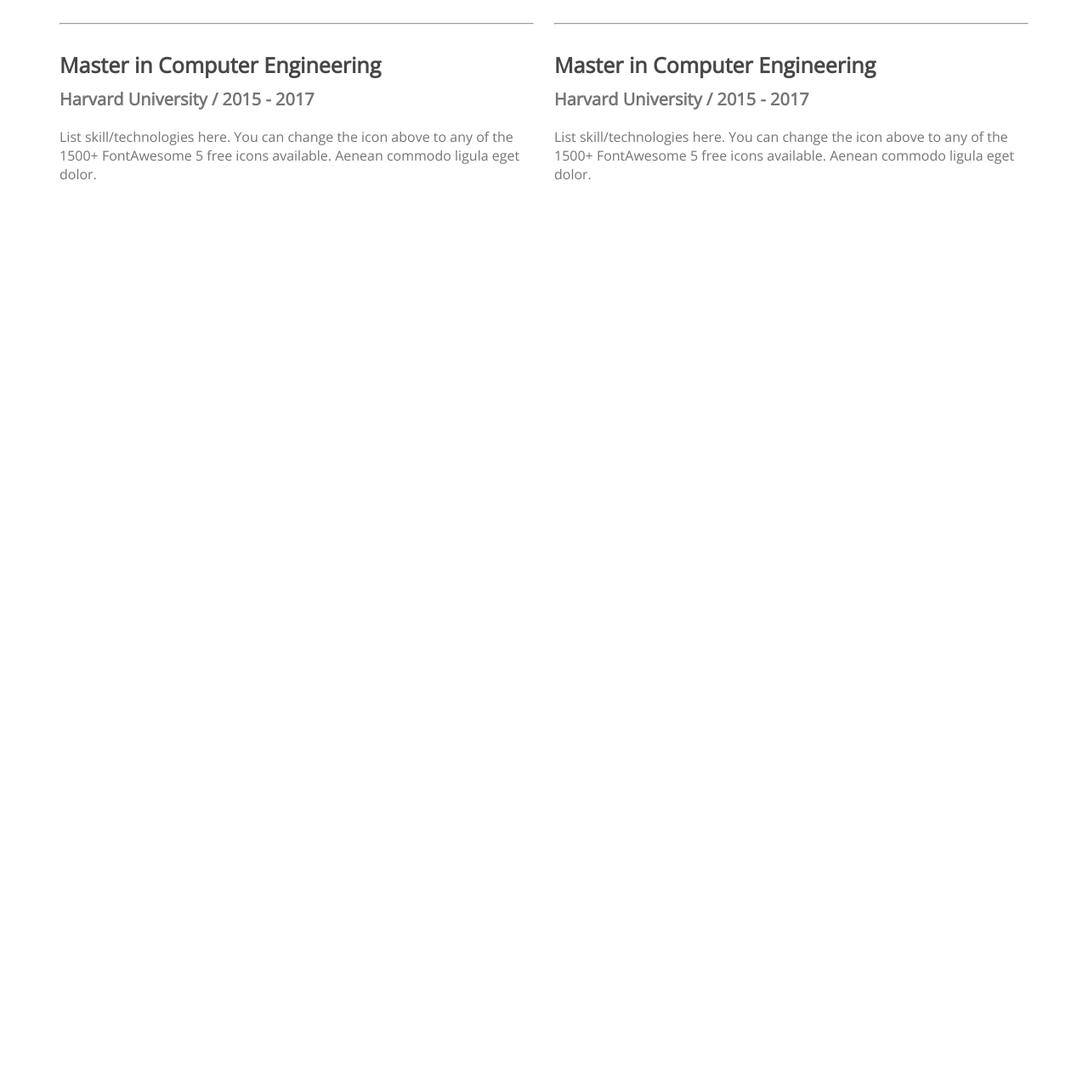
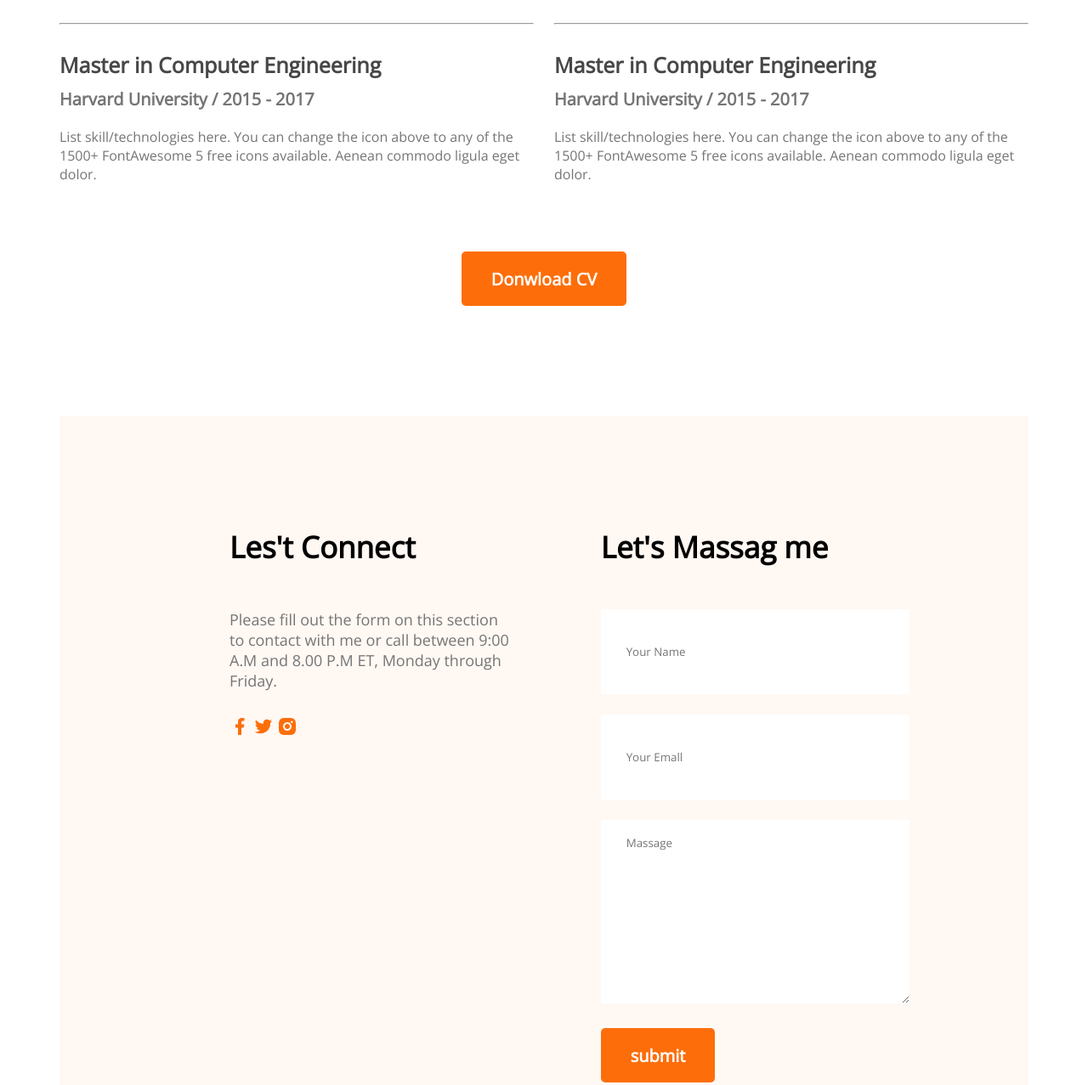
Before and after one commit to syedgolamrabbane/devaloper-partfolio, a plain HTML site: page index.html in a window 1280 px wide. Shown: the part 2686-3963 px from the top of the page at 85% size. Before the commit the page ends 2932 px from the top, so only its background shows below. Drawn offline with nearby package versions, Linux system fonts and the light colour scheme.

Commit message:
contact us added

```diff
--- a/index.html
+++ b/index.html
@@ -140,9 +140,36 @@
             </div>
 
         </section>
-    </main>
-    <footer>
+        <div class="resume-button">
+            <button class="btn-primary">Donwload CV</button>
+        </div>
 
-    </footer>
+    </section>
+     <!-- contact section -->
+     <section class="contact">
+        <div>
+            <h3 class="section-title">Les't Connect</h3>
+            <p class="section-description">Please fill out the form on this section to contact with me or call between 9:00 A.M and 8.00 P.M ET, Monday through Friday.</p>
+            <a href=""></a>
+            <img src="images/icons/facebook.png" alt="">
+            <a href=""></a>
+            <img src="images/icons/twitter.png" alt="">
+            <a href=""></a>
+            <img src="images/icons/insta.png" alt="">
+        </div>
+        <div>
+            <h3 class="section-title">Let's Massag me</h3>
+            <form action="">
+                <input type="text" name="id" placeholder="Your Name">
+                <input type="email" name="id " placeholder="Your Emall">
+                <textarea name="" id="" cols="30" rows="10"
+                placeholder="Massage"></textarea>
+                <input class="btn-primary" type="submit" value="submit">
+
+            </form>
+        </div>
+    </section
+
+
 </body>
 </html>
--- a/styles/potrtfolio.css
+++ b/styles/potrtfolio.css
@@ -155,3 +155,30 @@ section{
 .resume .description{
     color: #757575;
 }
+.resume-button{
+    margin-top: 50px;
+    /* margin-left: 40%; */
+    text-align:center;
+}
+/* contact styel */
+.contact{
+    display:flex;
+    gap:100px;
+    background: #FFF8F3;
+    padding:130px 200px;
+}
+.contact .section-title{
+    text-align: left;
+}
+.contact input[type="text"],input[type="email"], textarea{
+    margin-bottom: 24px;
+    border:0;
+    width:100%;
+    padding:18px 30px;
+}
+input{
+    height:64px;
+}
+.contact a{
+    text-decoration: none;
+}
```
